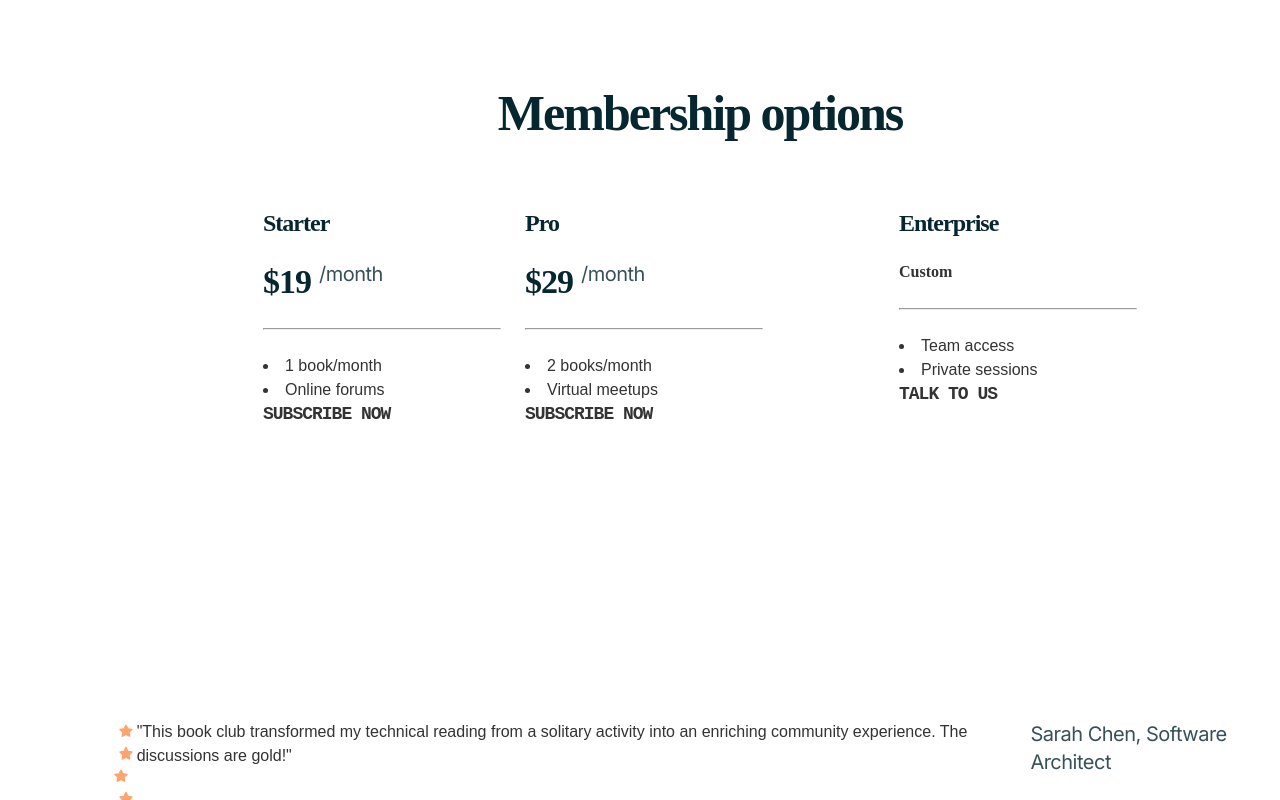
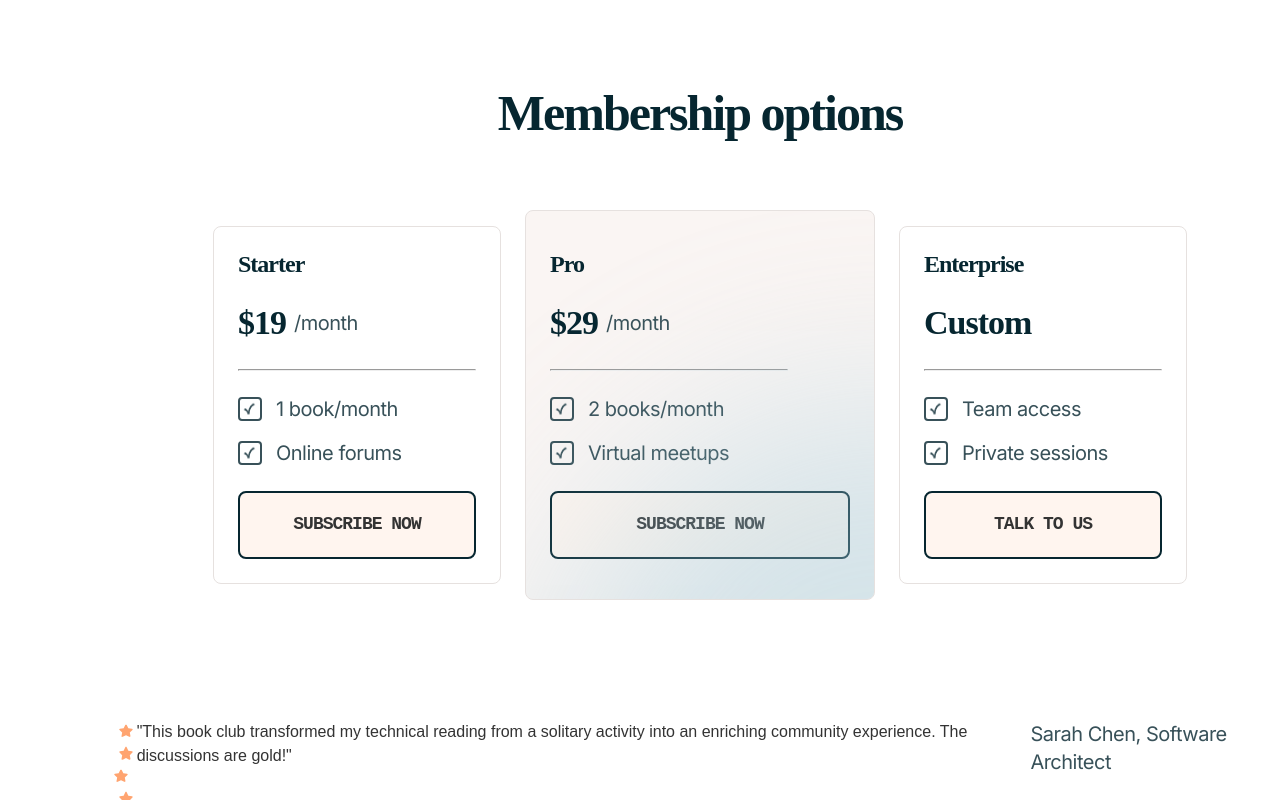
Before and after one commit to kkoonyk/tech_book_club_landing, a plain HTML site: page starter-code/index.html in a window 1280 px wide. Shown: the part 2718-3518 px from the top of the page. Drawn offline with Linux system fonts and the light colour scheme; a web font is replaced by a local one.

Commit message:
continue process

```diff
--- a/starter-code/css/style.css
+++ b/starter-code/css/style.css
@@ -219,6 +219,7 @@ a {
         margin-block-end: 32px;
 
     }
+
     .list {
         display: flex;
         flex-direction: column;
@@ -287,7 +288,8 @@ a {
         position: relative;
         padding-block: 80px;
     }
-.your_tech::before{
+
+    .your_tech::before {
         content: "";
         position: absolute;
         width: 684px;
@@ -295,7 +297,8 @@ a {
         border-radius: 684px;
         right: -35%;
         bottom: -29%;
-    background-color: #9CC9DA; /* основний фон кольору */
+        background-color: #9CC9DA;
+        /* основний фон кольору */
         opacity: 0.4;
         filter: blur(100px);
         z-index: 1;
@@ -353,9 +356,26 @@ a {
         display: flex;
         flex-direction: column;
         justify-content: space-between;
+        position: relative;
+    }
+    .items::before{
+        content: "";
+        position: absolute;
+        background-image: url(../assets/images/pattern-arrow.svg);
+        background-size: cover;
+        background-repeat: no-repeat;
+        width: 76.737px;
+        height: 20.511px;
+        transform: rotate(-9.03deg);
+        right: 0;
+        top: 7%;
+
+    }
+    .items:nth-child(4)::before {
+        content: none;
     }
 
-.membership{
+    .membership {
         display: flex;
         flex-direction: column;
         justify-content: center;
@@ -363,33 +383,71 @@ a {
         row-gap: var(--spacing-800);
         width: 970px;
         height: 519px;
-}
-.membership h2{
 
     }
 
-.memeber_cards {
+
+    .member_cards:nth-child(1),
+    .member_cards:nth-child(3)
+    {
+        height: 358px;
         height: 100%;
         column-gap: 24px;
+    }
+    .member_cards:nth-child(2){
+        height: 390px;
+    }
+    .card:nth-child(1),
+    .card:nth-child(3) {
+        align-items: center;
+        justify-content: center;
+        padding: var(--spacing-300);
+    }
+
+    .card:nth-child(2) {
+        border-radius: var(--border-radius-8, 8px);
+        border: 1px solid var(--colors-neutral-200, #E6E1DF);
+        background: var(--colors-neutral-50, #FAF5F3);
+        padding: var(--spacing-500, 40px) var(--spacing-300, 24px);
+        position: relative;
+        overflow: hidden;
+    }
+
+    .card:nth-child(2)::before {
+        content: "";
+        position: absolute;
+        width: 684px;
+        height: 684px;
+        border-radius: 684px;
+        left: 6%;
+        top: 49%;
+        background-color: #9CC9DA;
+
+        opacity: 0.4;
+        filter: blur(100px);
+        z-index: 1;
 
     }
-.memeber_cards:nth-child(1),
-.memeber_cardscard:nth-child(3) {
-    align-items: center;
-    justify-content: center;
-}
-hr{
+
+    hr {
         width: 238px;
         height: 1px;
         align-self: stretch;
         background: var(--colors-neutral-200, #E6E1DF);
     }
-.member_content{
+    .member_cards{
+        height: 390px;
+        align-items: center;
+
+        column-gap: 24px;
+    }
+    .member_content {
         display: flex;
         flex-direction: column;
         row-gap: var(--spacing-300);
     }
-.member_content h3{
+
+    .member_content h3 {
         color: var(--colors-neutral-900, #062630);
 
         /* Text Preset 4 */
@@ -397,14 +455,11 @@ font-family: "Martian Mono";
         font-size: 24px;
         font-style: normal;
         font-weight: 600;
-line-height: 110%; /* 26.4px */
+        line-height: 110%;
+        /* 26.4px */
         letter-spacing: -1px;
     }
-
-.price{
-    column-gap: 8px;
-}
-.price h4{
+    .member_content h4 {
         color: var(--colors-neutral-900, #062630);
 
         /* Text Preset 3 */
@@ -412,34 +467,108 @@ font-family: "Martian Mono";
         font-size: 34px;
         font-style: normal;
         font-weight: 600;
-line-height: 130%; /* 44.2px */
+        line-height: 130%;
+        /* 44.2px */
         letter-spacing: -1px;
     }
-.price p{
+
+
+    .price {
+        column-gap: 8px;
+        align-items: center;
+    }
+
+
+
+    .price p {
         color: var(--colors-neutral-700, #385159);
 
         font-family: Inter;
         font-size: 20px;
         font-style: normal;
         font-weight: 400;
-line-height: 140%; /* 28px */
+        line-height: 140%;
+        /* 28px */
         letter-spacing: -0.5px;
         margin: 0;
     }
-.card{
+
+    .card {
         text-align: start;
+        border-radius: var(--border-radius-8, 8px);
+        border: 1px solid var(--colors-neutral-200, #E6E1DF);
+        background: var(--colors-neutral-0, #FFF);
     }
-.card h3{
 
+    .member_content .list {
+        display: flex;
+        flex-direction: column;
+        gap: 16px;
+        width: 161px;
+        max-width: 238px;
+        width: 100%;
+        margin-block-end: var(--spacing-300);
     }
-.starter {
 
+    .card a {
+        display: flex;
+        padding: var(--spacing-250, 20px) var(--spacing-300, 24px);
+        justify-content: center;
+        align-items: center;
+        gap: var(--spacing-200, 16px);
+        align-self: stretch;
+        margin: 0;
+        border-radius: 8px;
+        border: 2px solid var(--colors-neutral-900, #062630);
+        background: var(--colors-light-salmon-50, #FFF5EF);
     }
+
+    .member_content ul {
+        height: auto;
+    }
+
+    .member_content ul li {
+        color: var(--colors-neutral-700, #385159);
+        /* Text Preset 5 */
+        font-family: Inter;
+        font-size: 20px;
+        font-style: normal;
+        font-weight: 400;
+        line-height: 140%;
+        /* 28px */
+        letter-spacing: -0.5px;
+    }
+
+    .member_content ul li {
+        position: relative;
+        padding-inline-start: 38px;
+    }
+
+    .member_content ul li::before {
+        content: "";
+        position: absolute;
+        background-image: url(../assets/images/Check.png);
+        background-size: cover;
+        background-repeat: no-repeat;
+        border-radius: 4px;
+        border: 2px solid var(--colors-neutral-700, #385159);
+
+        width: 24px;
+        height: 24px;
+        top: 50%;
+        left: 0;
+        transform: translateY(-50%);
+    }
+
+
+    .starter, .enterprise  {
+        height: 358px;
+    }
+
     .pro {
         width: 350px;
     }
-.enterprise {
-}
+
     footer {
         background-color: var(--color-neutral-900);
     }
--- a/starter-code/index.html
+++ b/starter-code/index.html
@@ -129,16 +129,16 @@
           <h2 class="tittle"> Membership options</h2>
 
         </div>
-       <div class="flx memeber_cards">
+        <div class="flx member_cards">
           <div class="card starter">
             <div class="member_content">
               <h3> Starter</h3>
               <div class="flx price"><h4> $19</h4><p>/month</p></div>
               <hr>
-             <ui>
+              <ul class="list">
                 <li>1 book/month</li>
                 <li>Online forums</li>
-            </ui>
+              </ul>
             </div>
 
             <a href=""> Subscribe now</a>
@@ -151,10 +151,10 @@
               <div class="flx price"> <h4>$29</h4><p>/month</p></div>
               <hr>
 
-            <ui>
+              <ul class="list">
                 <li>2 books/month</li>
                 <li>  Virtual meetups</li>
-            </ui>
+              </ul>
             </div>
 
 
@@ -169,14 +169,14 @@
                 <h4>Custom</h4>
               <hr>
 
-              <ui>
+                <ul class="list">
                   <li> Team access</li>
                   <li> Private sessions</li>
-              </ui>
+                </ul>
           </div>
 
 
-            <a href="">Talk to us</a>
+              <a href="">Talk to us </a>
           </div>
 
         </div>
```
Lines whose indentation alone changed are shown as unchanged.
